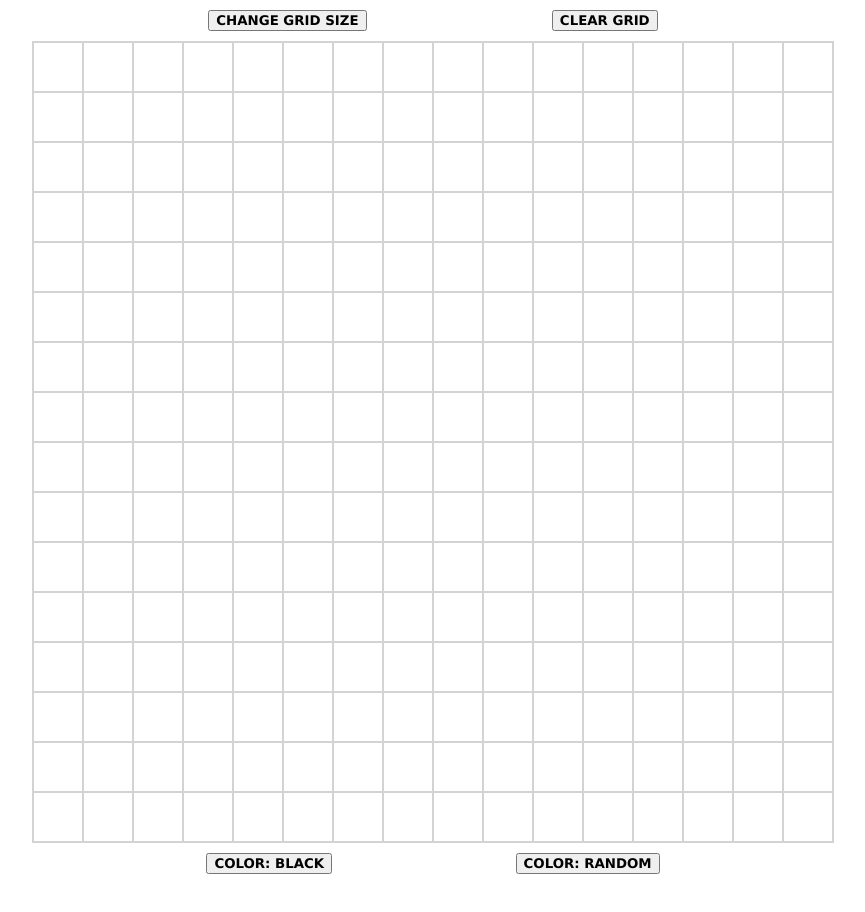
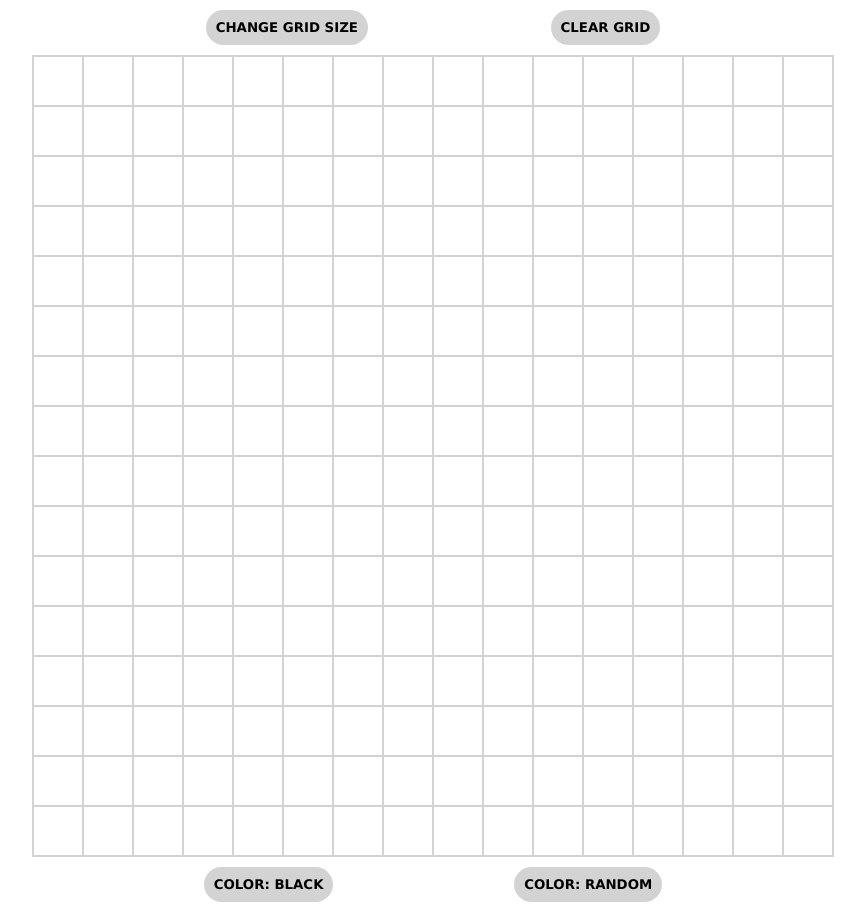
Before and after one commit to PaulReaver/Etch-A-Sketch, a plain HTML site: page index.html in a window 1280 px wide. Shown: the whole page, without its empty margins (207-1072 px from the left). Before the commit the page ends 884 px from the top, so only its background shows below. Drawn offline with Linux system fonts and the light colour scheme.

Commit message:
Styled the buttons

```diff
--- a/style.css
+++ b/style.css
@@ -28,5 +28,20 @@ body {
 button {
   font-family: Verdana, Geneva, Tahoma, sans-serif;
   margin: 10px;
+  padding: 10px;
+  border: none;
+  border-radius: 20px;
   font-weight: bold;
+  background-color: lightgrey;
+
 }
+
+button:hover {
+  background-color: dimgrey;
+  color: white;
+}
+
+button:active {
+  background-color: lightgrey;
+  color: black;
+}
```
